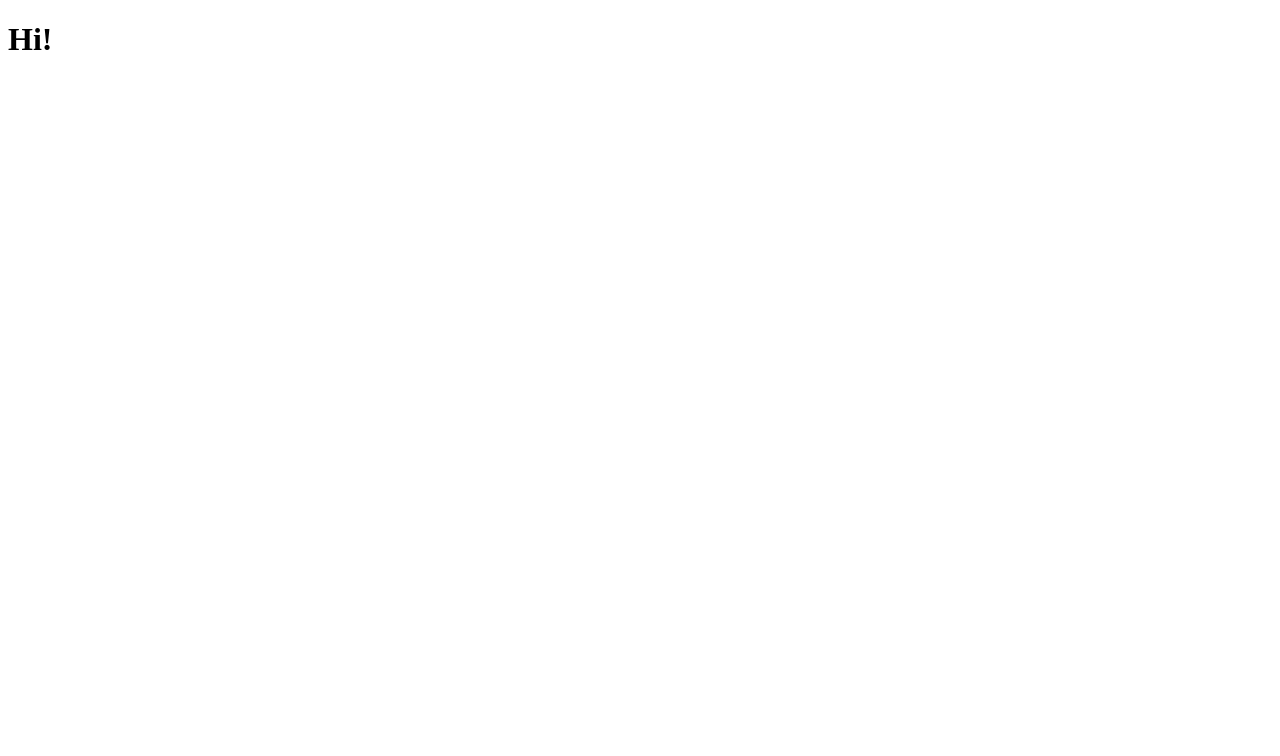
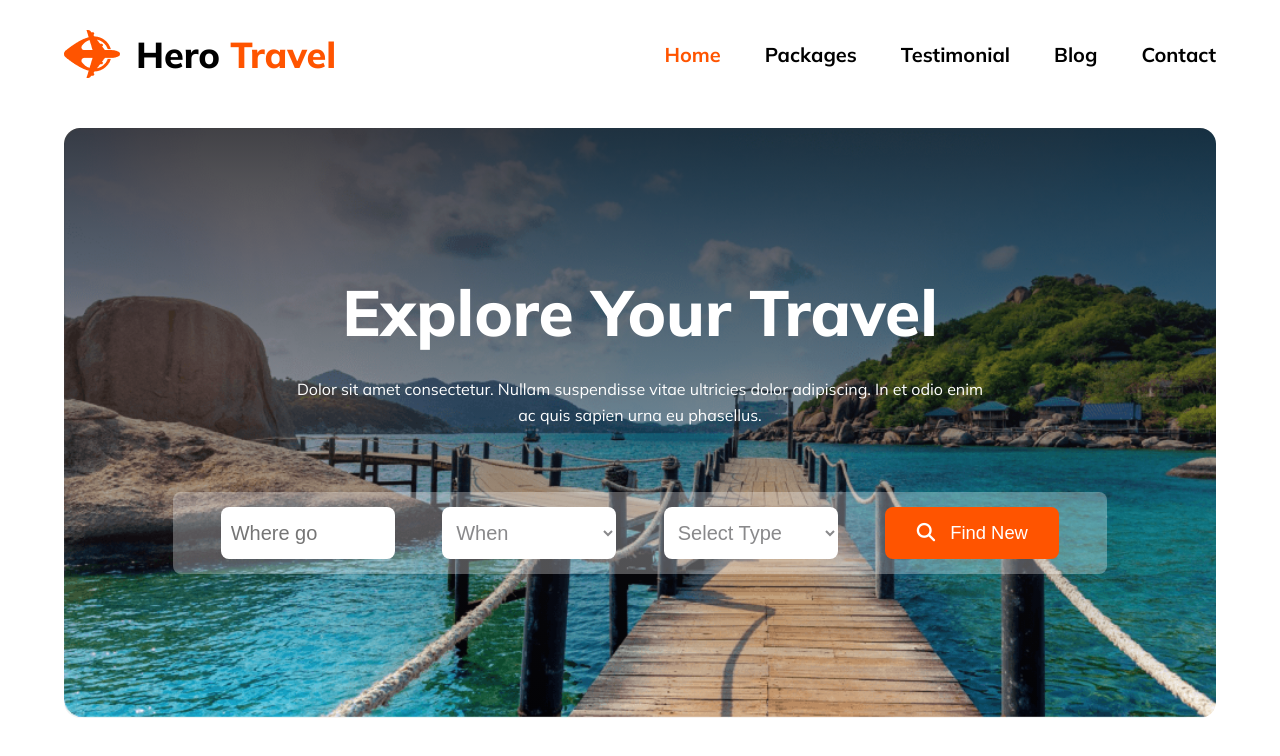
Before and after one commit to arman-miaa/Hero-Travel, a plain HTML site: page index.html in a window 1280 px wide. Drawn offline with Linux system fonts and the light colour scheme.

Commit message:
added nav and banner section

```diff
--- a/index.html
+++ b/index.html
@@ -1,12 +1,61 @@
 <!DOCTYPE html>
 <html lang="en">
-<head>
-    <meta charset="UTF-8">
-    <meta name="viewport" content="width=device-width, initial-scale=1.0">
+  <head>
+    <meta charset="UTF-8" />
+    <meta name="viewport" content="width=device-width, initial-scale=1.0" />
     <title>Hero-Travel</title>
-    <link rel="stylesheet" href="./style/style.css">
-</head>
-<body>
-    <h1>Hi!</h1>
-</body>
+    <script
+      src="https://kit.fontawesome.com/1be1fc140b.js"
+      crossorigin="anonymous"
+    ></script>
+    <link
+      rel="shortcut icon"
+      href="./icons/icons8-traveling-64.png"
+      type="image/x-icon"
+    />
+    <link rel="stylesheet" href="./style/style.css" />
+    <link rel="stylesheet" href="https://cdnjs.cloudflare.com/ajax/libs/font-awesome/6.6.0/css/all.min.css" integrity="sha512-Kc323vGBEqzTmouAECnVceyQqyqdsSiqLQISBL29aUW4U/M7pSPA/gEUZQqv1cwx4OnYxTxve5UMg5GT6L4JJg==" crossorigin="anonymous" referrerpolicy="no-referrer" />
+  </head>
+  <body>
+    <!-- header section start here -->
+    <header class="header-container">
+        <nav>
+            <div class="nav-section-container">
+                <div class="nav-logo">
+                    <img src="./Images/Group 40071 (2).png" alt="" />
+                    <h1>Hero <span style="color:rgb(255, 84, 0);">Travel</span></h1>
+          </div>
+          <div class="nav-link-list">
+              <ul>
+                  <li style="color:rgb(255, 84, 0);">Home</li>
+                  <li>Packages</li>
+                  <li>Testimonial</li>
+                  <li>Blog</li>
+                  <li>Contact</li>
+                </ul>
+            </div>
+        </div>
+    </nav>
+    <section class="banner-section-container">
+        <div class="banner-section-content">
+        <h1>Explore Your Travel</h1>
+        <p>Dolor sit amet consectetur. Nullam suspendisse vitae ultricies dolor adipiscing. In et odio enim ac quis sapien urna eu phasellus.</p>
+        <div class="banner-btn-container">
+            <input type="text" placeholder="Where go">
+            <select name="" id="">
+                <option value="When">When</option>
+            </select>
+            <select name="" id="">
+                <option value="When">Select Type</option>
+            </select>
+            <button class="primary-btn"><i class="fa-solid fa-magnifying-glass"></i> Find New</button>
+        </div>
+        </div>
+    </section>
+</header>
+<!-- header section end here -->
+
+    <main></main>
+    <footer></footer>
+  </body>
 </html>
--- a/style/style.css
+++ b/style/style.css
@@ -0,0 +1,115 @@
+@import url("https://fonts.googleapis.com/css2?family=Mulish:ital,wght@0,200..1000;1,200..1000&display=swap");
+
+* {
+  margin: 0;
+  padding: 0;
+  box-sizing: border-box;
+}
+
+body {
+  font-family: "Mulish", sans-serif;
+}
+/* primary btn */
+.primary-btn {
+border-radius: 8px;
+background: rgb(255, 84, 0);
+width: 174px;
+height: 52px;
+
+border: none;
+color: rgb(255, 255, 255);
+   font-size: 1.15rem;
+
+}
+
+.header-container {
+  max-width: 90%;
+  margin: 0 auto;
+  padding: 30px 0px;
+}
+
+.nav-section-container {
+  display: flex;
+  justify-content: space-between;
+  align-items: center;
+}
+.nav-logo {
+  display: flex;
+  justify-content: space-between;
+  align-items: center;
+}
+.nav-logo img {
+  margin-right: 16px;
+}
+.nav-logo h1 {
+  font-size: 2.25rem;
+  font-weight: 800;
+}
+
+.nav-link-list ul {
+  display: flex;
+}
+.nav-link-list ul li {
+  list-style: none;
+  margin-left: 44px;
+  font-size: 1.25rem;
+  font-weight: 700;
+}
+
+.banner-section-container {
+    margin-top: 50px;
+  background-image: linear-gradient(
+      180deg,
+      rgba(19, 19, 24, 0.8),
+      rgba(19, 19, 24, 0) 100%
+    ),
+    url("../Images/Group%2013%20(1)%20(1).png");
+    background-repeat: no-repeat;
+    background-size: cover;
+    border-radius: 16px;
+    display: flex;
+    justify-content: center;
+    align-items: center;
+}
+
+.banner-section-content {
+  text-align: center;
+  padding: 9rem 0px;
+}
+.banner-section-content h1 {
+    font-size: 64px;
+font-weight: 800;
+color: white;
+}
+.banner-section-content p {
+    color: white;
+    width: 75%;
+    margin: 0 auto;
+    line-height: 26px;
+    margin-top: 24px;
+}
+.banner-btn-container {
+border-radius: 8px;
+background: rgba(255, 255, 255, 0.3);
+margin-top: 4rem;
+padding: 15px 0px;
+display: flex;
+align-items: center;
+justify-content: space-evenly;
+
+}
+.banner-btn-container input,
+.banner-btn-container select {
+    color: rgba(19, 19, 24, 0.5);
+    border-radius: 8px;
+background: rgb(255, 255, 255);
+width: 174px;
+height: 52px;
+padding: 0px 10px;
+font-size: 20px;
+border: none;
+}
+.banner-btn-container button i {
+    padding-right: 10px;
+   font-size: 1.15rem;
+}
```
Also changed, not shown: icons/icons8-traveling-64.png (added).
